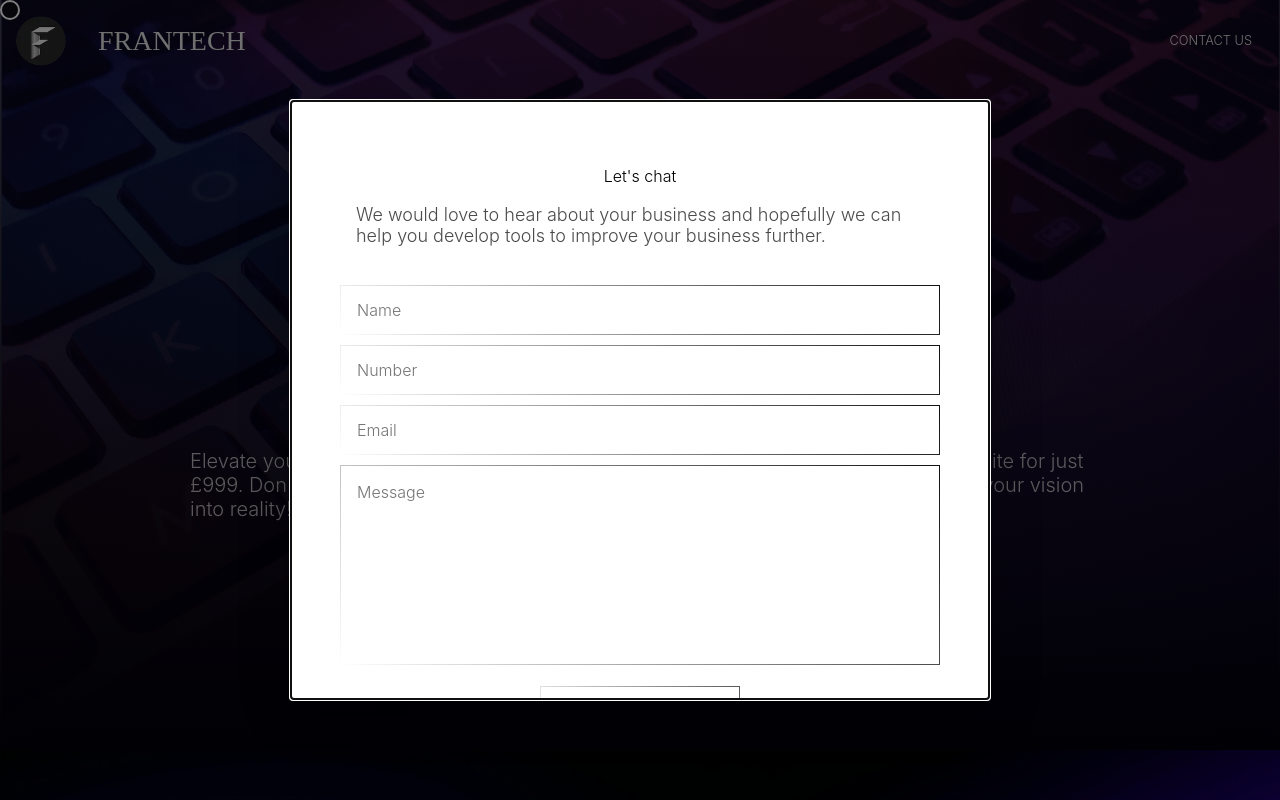
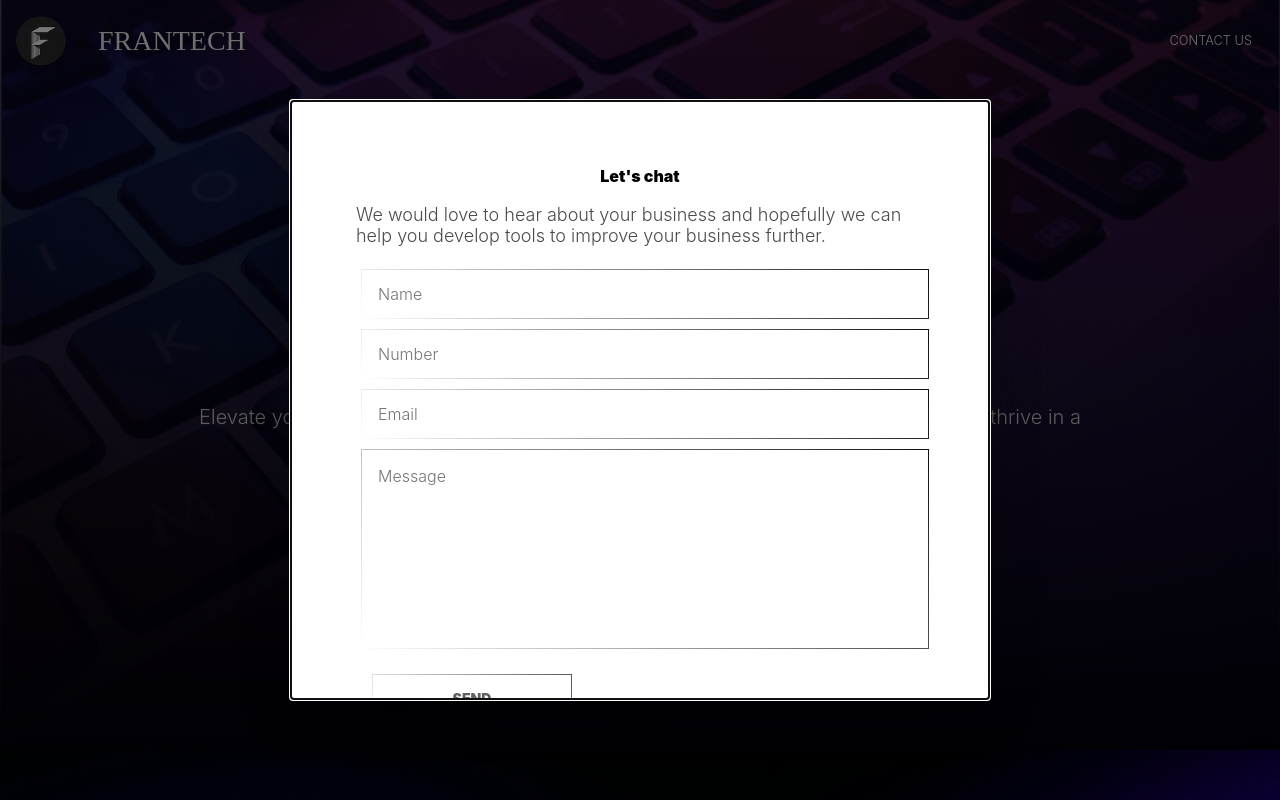
Before and after one commit to douglasfrancis/frantech, a React (Create React App) app: page / in a window 1280 px wide. Both pictures are taken after a click on the link "CONTACT US". Shown: the top 800 px of the page. Built offline with nearby package versions, Linux system fonts and the light colour scheme; a web font is replaced by a local one.

Commit message:
Rework site

```diff
--- a/package.json
+++ b/package.json
@@ -12,6 +12,7 @@
     "@testing-library/jest-dom": "^5.16.4",
     "@testing-library/react": "^13.3.0",
     "@testing-library/user-event": "^13.5.0",
+    "axios": "^1.7.2",
     "react": "^18.1.0",
     "react-dom": "^18.1.0",
     "react-responsive-carousel": "^3.2.23",
--- a/public/index.html
+++ b/public/index.html
@@ -25,9 +25,12 @@
     <link rel="manifest" href="%PUBLIC_URL%/manifest.json" />
 
     <title>Frantech Web Solutions - Web Development & Web Design Services in Congleton, Cheshire | Boost Your Online Presence Today</title>
+
   </head>
   <body>
     <noscript>You need to enable JavaScript to run this app.</noscript>
     <div id="root"></div>
+
   </body>
+
 </html>
--- a/src/App.css
+++ b/src/App.css
@@ -3,7 +3,6 @@
   font-family: -apple-system,BlinkMacSystemFont,Segoe UI,Roboto,Helvetica,Arial,sans-serif,Apple Color Emoji,Segoe UI Emoji,Segoe UI Symbol;
   font-size: 16px;
   font-weight: 300;
-  cursor: none;
 }
 
 @font-face {
@@ -18,20 +17,6 @@
   font-display: fallback;
 }
 
-.cursor{
-  width: 20px;
-  height: 20px;
-  border: 2px solid #fff;
-  background-color: rgba(17,17,17,0.6);
-  border-radius: 50%;
-  position: fixed;
-  pointer-events: none;
-  z-index: 999;
-}
-
-button:hover{
-  cursor: none;
-}
 
 p{
   font-size: 1.25rem;
@@ -44,7 +29,10 @@ body{
   overflow-y: scroll;
   scrollbar-width: none; /* Firefox */
   -ms-overflow-style: none;  /* Internet Explorer 10+ */
-  cursor: none;
+}
+
+button:hover, a:hover{
+  cursor: pointer;
 }
 
 
@@ -152,6 +140,7 @@ footer{
   margin: 1rem;
   text-transform: uppercase;
   font-size: 14px;
+  font-weight: 900;
 }
 
 
--- a/src/App.js
+++ b/src/App.js
@@ -20,17 +20,9 @@ function App() {
   const handleOpen = () => setOpen(true);
   const handleClose = () => setOpen(false);
 
-  const cursor = useRef(null)
-
-  const changePosition = (e) => {
-    cursor.current.style.top = `${e.clientY}px`;
-    cursor.current.style.left = `${e.clientX}px`;
-  }
-
 
   return (
-    <div className="App" onMouseMove={changePosition}>
-      <div className="cursor" ref={cursor}></div>
+    <div className="App">
       <ToastContainer position='top-center'/>
       <Navbar handleOpen={handleOpen}/>
       <Hero handleOpen={handleOpen}/>
--- a/src/components/Contact.js
+++ b/src/components/Contact.js
@@ -2,6 +2,7 @@ import React, { useRef, useState} from 'react'
 import './Contact.css'
 import emailjs from '@emailjs/browser';
 import {toast} from 'react-toastify'
+import axios from 'axios'
 
 export default function Contact() {
 
@@ -14,9 +15,15 @@ export default function Contact() {
   const email = useRef(null);
   const msg = useRef(null);
 
-  const sendEmail = (e) => {
+
+  const handleSubmit = (e) => {
     e.preventDefault();
 
+    let payload = {
+      name: name.current.value,
+      email: email.current.value,
+      msg: msg.current.value
+    }
     if(!name.current.value || !email.current.value || !msg.current.value){
 
       toast.error("Please add all fields")
@@ -24,36 +31,33 @@ export default function Contact() {
     } else {
       setLoading(true)
 
-      emailjs.sendForm(process.env.REACT_APP_SERVICE_ID, process.env.REACT_APP_TEMPLATE_ID, form.current, process.env.REACT_APP_PUBLIC_KEY)
-      .then((result) => {
-          console.log(result.text);
-          form.current.reset()
+      axios.post(`${process.env.REACT_APP_API_URL}/frantech/contact`, payload)
+      .then((res) => {
         setLoading(false)
         setSent(true)
-
-      }, (error) => {
-          toast.error(error.text);
+      })
+      .catch((e) => {
+        toast.error("Error sending");
         setLoading(false)
 
-      });
+      })
     }
-
-
-
-  };
+  }
 
   return (
     <section id="contact">
+      {sent ?
 
+    <p style={{margin: '2rem', fontWeight:'bold', textAlign:'center'}}>Thanks for getting in touch!</p>
+
+
+    :
+    <>
      <div id="lets-chat">
-        <h2>Let's chat</h2>
+        <h2 style={{fontWeight: 900}}>Let's chat</h2>
         <p>We would love to hear about your business and hopefully we can help you develop tools to improve your business further.</p>
-    </div>
 
-    {sent ?
-    <p style={{margin: '2rem', fontWeight:'bold', textAlign:'center'}}>Thanks for getting in touch!</p>:
-
-    <form ref={form} onSubmit={sendEmail}>
+        <form ref={form} onSubmit={handleSubmit}>
           <input className='form-input' ref={name} placeholder='Name' name='Name'/>
           <input className='form-input' ref={number} placeholder='Number' name='Number'/>
           <input className='form-input' ref={email} placeholder='Email' name='Email'/>
@@ -61,8 +65,11 @@ export default function Contact() {
           <button className='secondary-btn' disabled={loading}>{loading? 'Sending...': 'Send'}</button>
 
           <p style={{fontSize: '0.8rem'}}>By submitting this form, I consent to Frantech Web Solutions storing the above information to contact me regarding any services offered by Frantech Web Solutions.</p>
+        </form>
+      </div>
+    </>
 
-  </form>
+
   }
 
 
--- a/src/components/Hero.css
+++ b/src/components/Hero.css
@@ -29,7 +29,7 @@
     color: #dfdfdf;
     font-size: 82px;
     margin: 0;
-    font-family: Criteria;
+    font-family: 'Criteria';
     text-transform: uppercase;
     text-align: center;
 
--- a/src/components/Hero.js
+++ b/src/components/Hero.js
@@ -5,14 +5,15 @@ export default function Hero({handleOpen}) {
   return (
     <div id='hero'>
       <div id='hero-overlay'>
-        <h2>New Year</h2>
-        <h2>New Website</h2>
-        <h1><span style={{fontFamily: 'Inter', fontWeight: 900, fontSize: 48}}>£</span>999</h1>
+        <h2>Future proof</h2>
+        <h2>your business</h2>
 
-        <p style={{width: 900, maxWidth: '90vw', color: '#dfdfdf'}}>Elevate your online presence with our New Year offer! Get a sleek and functional website for just £999. Don't miss this limited-time opportunity to launch your dream website and turn your vision into reality!</p>
+        <p style={{width: 900, maxWidth: '90vw', color: '#dfdfdf', textAlign:'center'}}>Elevate your online presence with cutting-edge web solutions designed to adapt and thrive in a constantly evolving digital landscape.</p>
 
         <button onClick={handleOpen} className='frantech-btn'>Find Out more</button>
-      </div>
+
     </div>
+    </div>
+
   )
 }
--- a/src/components/HowWeDoIt.css
+++ b/src/components/HowWeDoIt.css
@@ -29,6 +29,13 @@
     flex-shrink: 0;
 }
 
+.step-header{
+
+    font-weight: 900;
+    font-family: 'Criteria';
+
+}
+
 .slide p:first-of-type{
     text-transform: uppercase;
 }
--- a/src/components/HowWeDoIt.js
+++ b/src/components/HowWeDoIt.js
@@ -8,7 +8,7 @@ export default function HowWeDoIt({ handleOpen }) {
 
         <div id='slider'>
           <div className='slide'>
-            <p>1. Free Consulation</p>
+            <p className='step-header'>1. Free Consulation</p>
 
             <p>
             Our complimentary web and app design consultation is a collaborative exploration where we delve into your business's brand, vision, and objectives. In this session, our expert team engages in a comprehensive discussion to understand your company's identity, values, and target audience. We analyze existing branding elements and explore the functionality and features you envision for your website or app.
@@ -19,7 +19,7 @@ export default function HowWeDoIt({ handleOpen }) {
           </div>
 
           <div className='slide'>
-            <p>2. Design Stage</p>
+            <p className='step-header'>2. Design Stage</p>
             <p>
             In the design stage of our process, our skilled designers will visually bring your vision to life based on the insights gathered during the initial consultation. Using your company's brand elements, values, and specified functionalities, we create a comprehensive visual representation of your website or app ensuring the design aligns seamlessly with your brand identity and resonates with your target audience.
             </p>
@@ -29,7 +29,7 @@ export default function HowWeDoIt({ handleOpen }) {
           </div>
 
           <div className='slide'>
-            <p>3. Development</p>
+            <p className='step-header'>3. Development</p>
             <p>
             In the development stage, we take the approved design and translate it into a fully functional website or app. Our experienced development team employs cutting-edge technologies and best practices to bring the design to life, ensuring seamless navigation, responsiveness, and optimal user experience.
             </p>
@@ -38,7 +38,7 @@ export default function HowWeDoIt({ handleOpen }) {
           </div>
 
           <div className='slide'>
-            <p>4. Handover</p>
+            <p className='step-header'>4. Handover</p>
             <p>
             In the handover stage, we facilitate a seamless transition from development to deployment, ensuring your team is well-equipped to manage and maximize the potential of your newly created website or app. This phase encompasses any necessary training sessions to familiarise your staff with the platform's features and functionalities.
             </p>
--- a/src/components/WhatWeDo.css
+++ b/src/components/WhatWeDo.css
@@ -92,6 +92,10 @@
     margin: 0;
 
 }
+
+.accordion:hover{
+    cursor: pointer;
+}
 @media only screen and (max-width: 1048px) {
     .accordion-info-open{
         height: 250px;
```
Also changed, not shown: 1 other file (tests, documents, lock files or other folders). Lines whose indentation alone changed are shown as unchanged.
